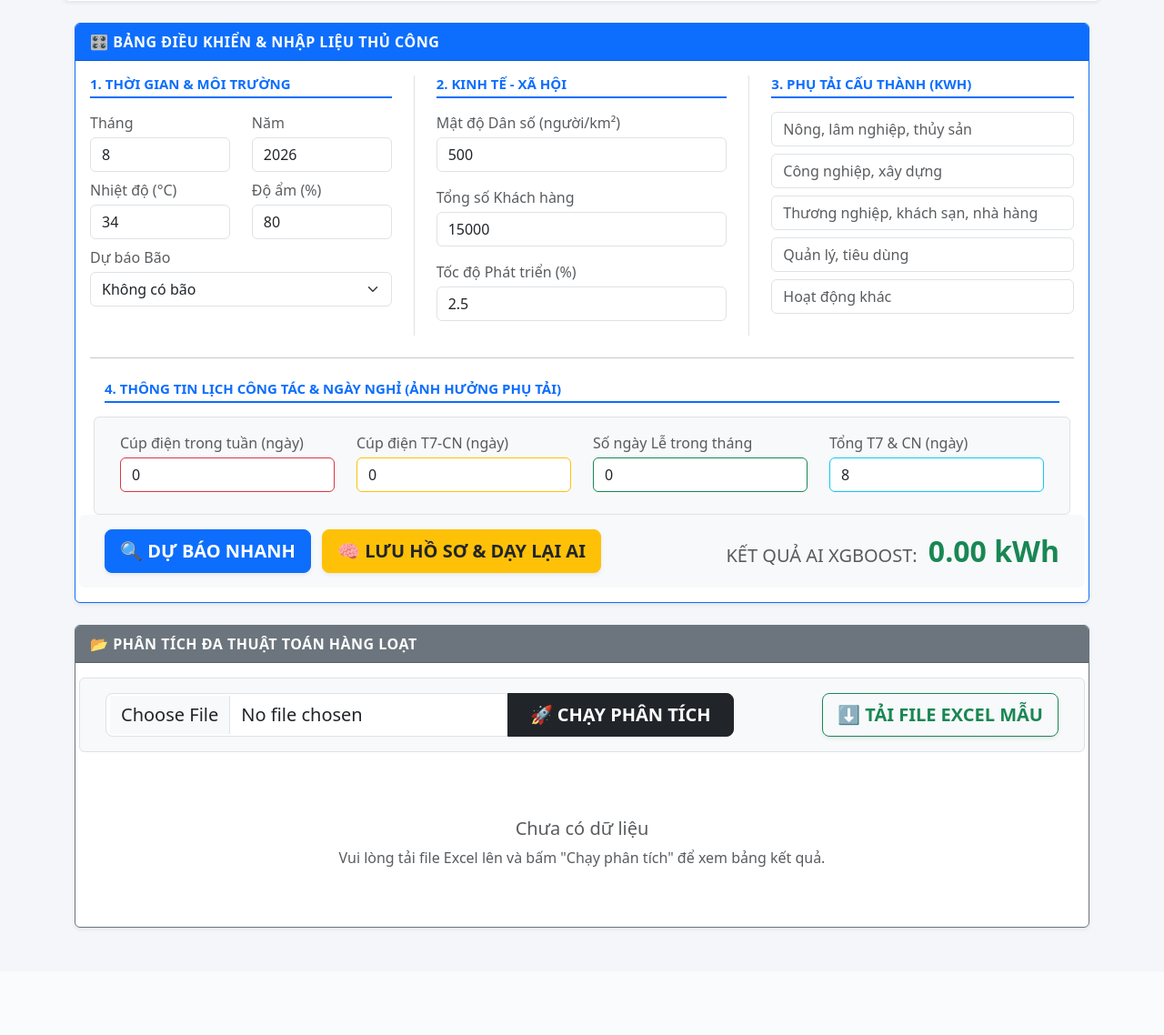
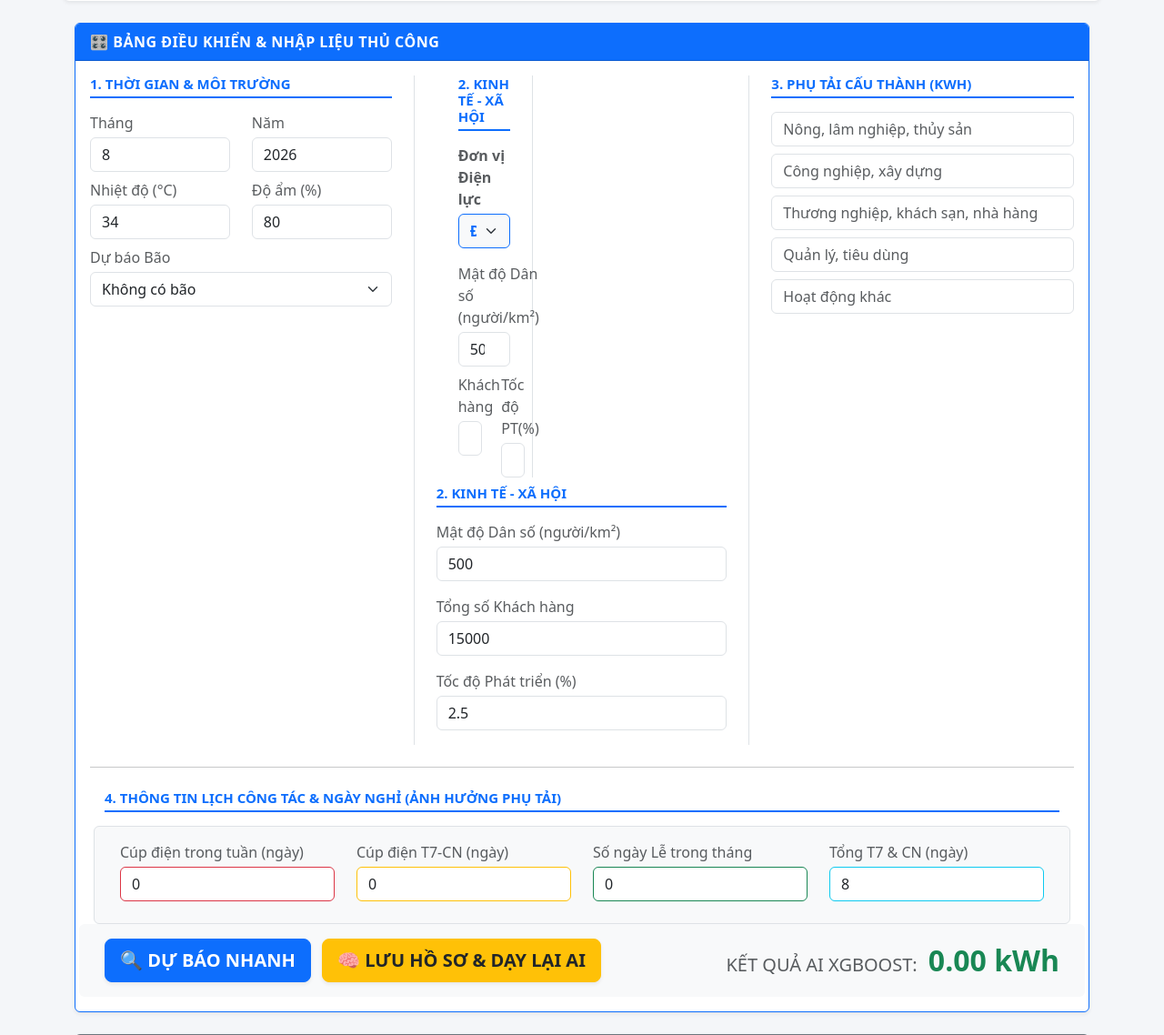
Before and after one commit to cayde386-stack/Du-bao-dien-Tan-Thanh, a Flask app: page / in a window 1280 px wide. Shown: the part 269-1407 px from the top of the page at 91% size. Before the commit the page ends 1292 px from the top, so only its background shows below. Run offline with Flask 3, Linux system fonts and the light colour scheme.

Commit message:
Add files via upload

```diff
--- a/templates/index.html
+++ b/templates/index.html
@@ -59,6 +59,29 @@
 
                     <!-- Cột 2: Kinh tế & Xã hội -->
                     <div class="col-lg-4 border-end pe-4 ps-4">
+                       <!-- Cột 2: Kinh tế & Xã hội -->
+                    <div class="col-lg-4 border-end pe-4 ps-4">
+                        <h6 class="text-primary fw-bold section-title">2. KINH TẾ - XÃ HỘI</h6>
+
+                        <!-- MỤC CHỌN ĐƠN VỊ ĐIỆN LỰC -->
+                        <div class="mb-3">
+                            <label class="form-label text-muted mb-1 fw-bold text-dark">Đơn vị Điện lực</label>
+                            <select id="dien_luc" class="form-select bg-light border-primary fw-bold text-primary" onchange="capNhatKinhTe()">
+                                <option value="TanThanh">Điện lực Tân Thạnh</option>
+                                <option value="TamVu">Điện lực Tầm Vu</option>
+                                <option value="TanTru">Điện lực Tân Trụ</option>
+                                <option value="ThuThua">Điện lực Thủ Thừa</option>
+                            </select>
+                        </div>
+                        <div class="mb-2">
+                            <label class="form-label text-muted mb-1">Mật độ Dân số (người/km²)</label>
+                            <input type="number" id="mat_do" class="form-control" value="500" required>
+                        </div>
+                        <div class="row mb-2">
+                            <div class="col-7"><label class="form-label text-muted mb-1">Khách hàng</label><input type="number" id="khach_hang" class="form-control" value="15000" required></div>
+                            <div class="col-5"><label class="form-label text-muted mb-1">Tốc độ PT(%)</label><input type="number" id="toc_do" step="0.1" class="form-control" value="2.5" required></div>
+                        </div>
+                    </div>
                         <h6 class="text-primary fw-bold section-title">2. Kinh tế - Xã hội</h6>
                         <div class="mb-3">
                             <label class="form-label text-muted mb-1">Mật độ Dân số (người/km²)</label>
@@ -155,20 +178,29 @@
 </div>
 
 <script>
- function getFormData() {
-        return {
-            thang: document.getElementById('thang').value, nam: document.getElementById('nam').value,
-            nhiet_do: document.getElementById('nhiet_do').value, do_am: document.getElementById('do_am').value,
-            mat_do: document.getElementById('mat_do').value, khach_hang: document.getElementById('khach_hang').value,
-            toc_do: document.getElementById('toc_do').value, so_ngay_bao: document.getElementById('so_ngay_bao').value,
-            cup_dien_tuan: document.getElementById('cup_dien_tuan').value,
-            cup_dien_cuoi_tuan: document.getElementById('cup_dien_cuoi_tuan').value,
-            ngay_le: document.getElementById('ngay_le').value,
-            ngay_nghi: document.getElementById('ngay_nghi').value,
-            pt1: document.getElementById('pt1').value, pt2: document.getElementById('pt2').value,
-            pt3: document.getElementById('pt3').value, pt4: document.getElementById('pt4').value, pt5: document.getElementById('pt5').value
+// Từ điển Dữ liệu Kinh tế Xã hội các khu vực
+    function capNhatKinhTe() {
+        const dataKinhTe = {
+            "TanThanh": { mat_do: 500, toc_do: 2.5, khach_hang: 15000 },
+            "TamVu":    { mat_do: 850, toc_do: 3.2, khach_hang: 22000 }, // Số liệu giả lập
+            "TanTru":   { mat_do: 780, toc_do: 2.8, khach_hang: 18500 }, // Số liệu giả lập
+            "ThuThua":  { mat_do: 650, toc_do: 3.5, khach_hang: 19000 }  // Số liệu giả lập
         };
+
+        let khuVuc = document.getElementById("dien_luc").value;
+
+        // Tự động điền số vào các ô trống
+        if(dataKinhTe[khuVuc]) {
+            document.getElementById("mat_do").value = dataKinhTe[khuVuc].mat_do;
+            document.getElementById("toc_do").value = dataKinhTe[khuVuc].toc_do;
+            document.getElementById("khach_hang").value = dataKinhTe[khuVuc].khach_hang;
+        }
     }
+
+    // Tự động chạy hàm cập nhật 1 lần ngay khi vừa mở web lên
+    document.addEventListener("DOMContentLoaded", function() {
+        capNhatKinhTe();
+    });
 
     // Xử lý nút Dự báo thủ công
     document.getElementById('btn-predict-manual').addEventListener('click', function() {
```
